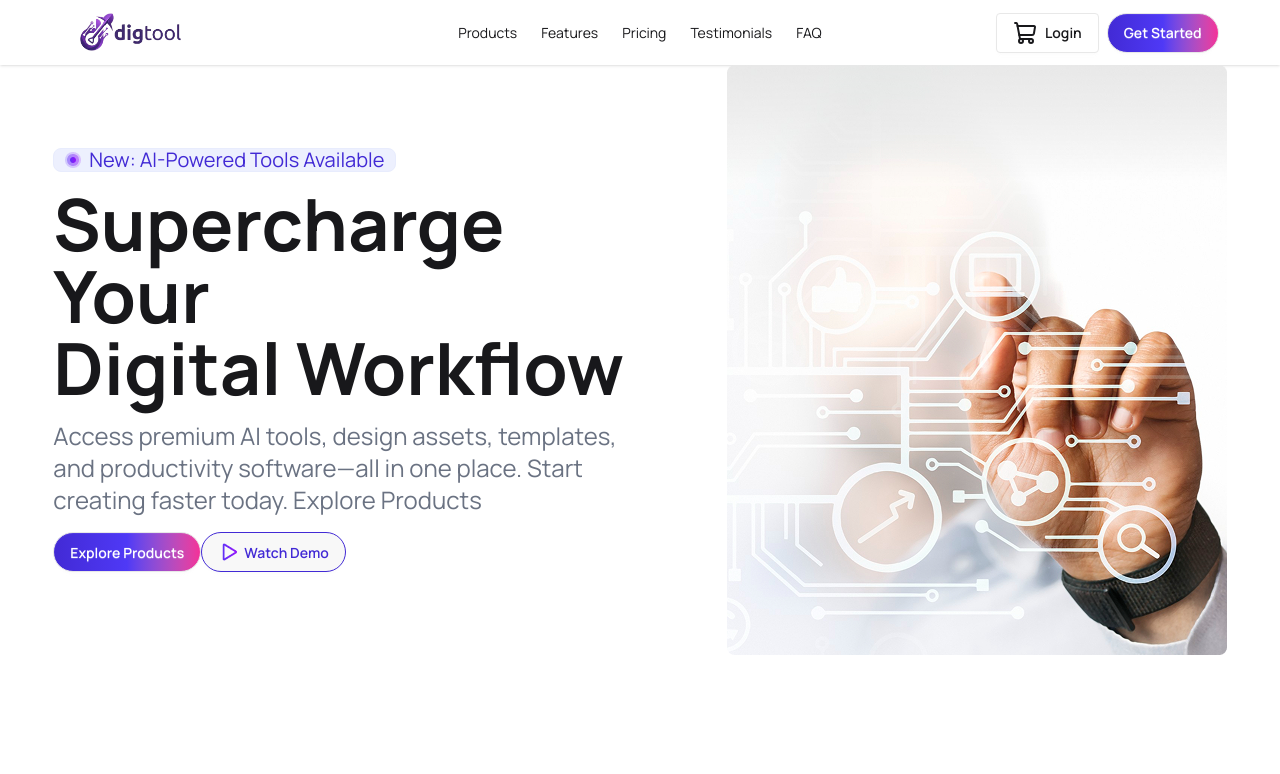
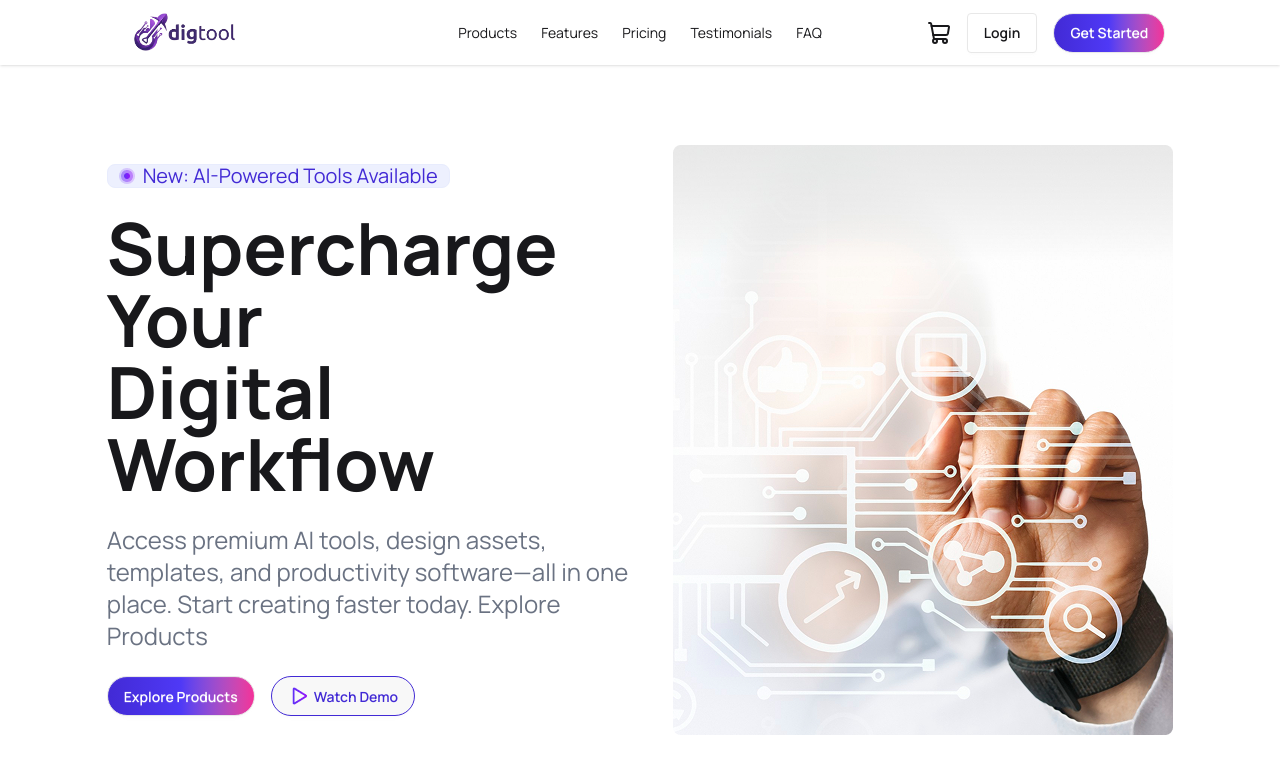
Before and after one commit to khanm206/dig_tools, a React (Vite) app: page / in a window 1280 px wide. Shown: the top 774 px of the page. Built offline with nearby package versions, Linux system fonts and the light colour scheme.

Commit message:
banner created || 1 April 2026 02:17 AM}

```diff
--- a/src/components/banner/Banner.jsx
+++ b/src/components/banner/Banner.jsx
@@ -5,8 +5,8 @@ import play from "../../../src/assets/play.png";
 
 const Banner = () => {
   return (
-    <div className="w-11/12 mx-auto flex justify-between items-center">
-      <div className="space-y-4 w-1/2">
+    <div className="w-10/12 mx-auto flex justify-between items-center my-20">
+      <div className="space-y-6 w-1/2">
         <div className="badge badge-soft badge-primary text-xl">
           <img src={badge} />
           New: AI-Powered Tools Available
@@ -19,7 +19,7 @@ const Banner = () => {
           software—all in one place. Start creating faster today. Explore
           Products
         </p>
-        <div>
+        <div className="flex gap-4">
           <button className="btn rounded-4xl bg-linear-to-r from-primary via-[#4F39F6] to-secondary text-white">
             Explore Products
           </button>
--- a/src/components/navBar/NavBar.jsx
+++ b/src/components/navBar/NavBar.jsx
@@ -6,7 +6,7 @@ const NavBar = () => {
   return (
     <>
       <section className="bg-base-100 shadow-sm">
-        <div className="navbar md:w-11/12 mx-auto">
+        <div className="navbar md:w-10/12 mx-auto">
           <div className="navbar-start">
             <div className="dropdown">
               <div
@@ -74,9 +74,9 @@ const NavBar = () => {
               </li>
             </ul>
           </div>
-          <div className="navbar-end gap-2">
+          <div className="navbar-end gap-2 md:gap-4">
+            <ShoppingCart></ShoppingCart>
             <button className="btn bg-white flex items-center  gap-2">
-              <ShoppingCart></ShoppingCart>
               Login
             </button>
             <button className="btn rounded-4xl bg-linear-to-r from-primary via-[#4F39F6] to-secondary text-white">
```
